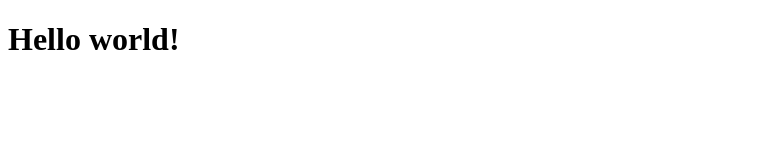
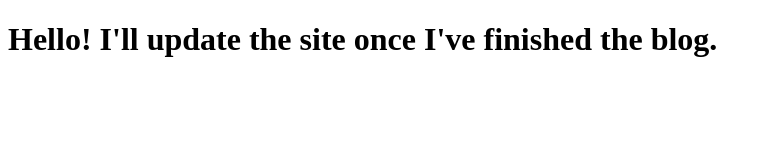
Before and after one commit to jarvin36/jarvin36.github.io, a plain HTML site: page index.html in a window 1280 px wide. Shown: the whole page, without its empty margins (0-771 px from the left). Drawn offline with Linux system fonts and the light colour scheme.

Commit message:
Update title and heading in index.html

```diff
--- a/index.html
+++ b/index.html
@@ -1,9 +1,9 @@
 <!DOCTYPE html>
 <html>
 <head>
-  <title>My Website</title>
+  <title>Jarvin36's site</title>
 </head>
 <body>
-  <h1>Hello world!</h1>
+  <h1>Hello! I'll update the site once I've finished the blog.</h1>
 </body>
 </html>
```
